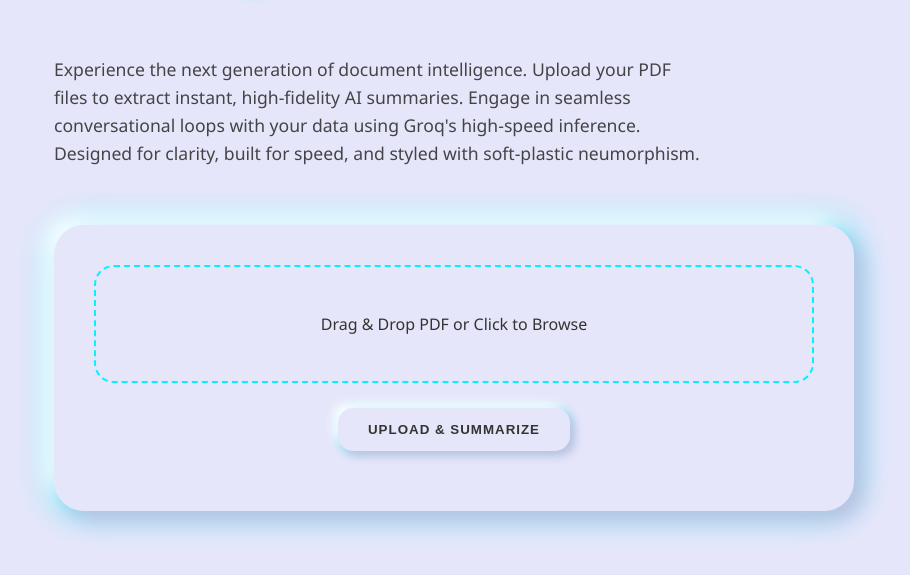
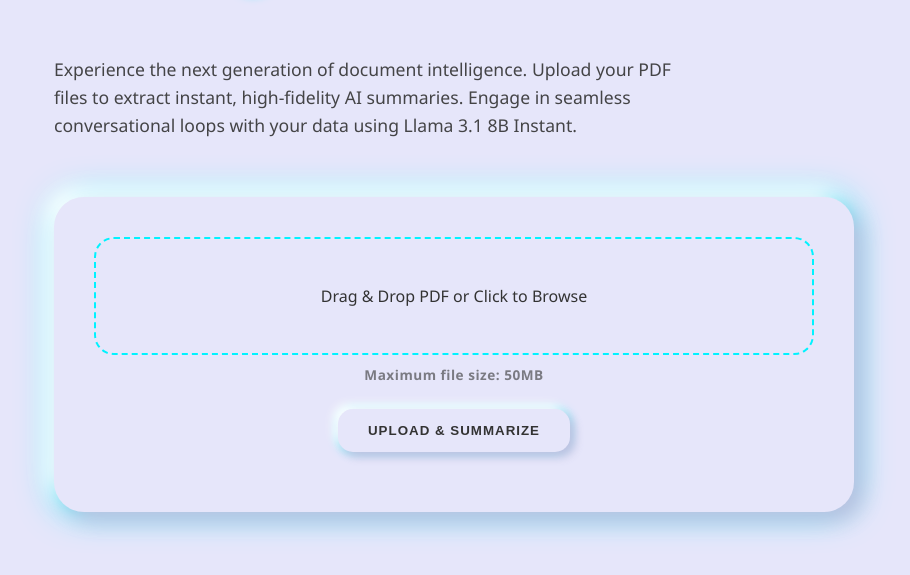
Before and after one commit to 123rebeccarose123-netizen/pdf-engine, a website: page public/index.html in a window 1280 px wide. Shown: the part 119-694 px from the top of the page, without its empty margins (186-1096 px from the left). Drawn offline with Linux system fonts and the light colour scheme.

Commit message:
Add file size limit and update app description
Added a file size limit label to the upload section and updated the app description.

```diff
--- a/public/index.html
+++ b/public/index.html
@@ -173,6 +173,16 @@
             box-shadow: inset 0 0 15px var(--neon-glow);
         }
 
+        .file-limit-label {
+            display: block;
+            margin-top: 10px;
+            font-size: 0.85rem;
+            opacity: 0.6;
+            font-weight: 600;
+            letter-spacing: 0.5px;
+            text-align: center;
+        }
+
         input[type="file"] {
             display: none;
         }
@@ -293,8 +303,7 @@
         <p class="app-description">
             Experience the next generation of document intelligence.
             Upload your PDF files to extract instant, high-fidelity AI summaries.
-            Engage in seamless conversational loops with your data using Groq's high-speed inference.
-            Designed for clarity, built for speed, and styled with soft-plastic neumorphism.
+            Engage in seamless conversational loops with your data using Llama 3.1 8B Instant.
         </p>
 
         <!-- Upload Section -->
@@ -304,6 +313,7 @@
                 <p id="file-label">Drag & Drop PDF or Click to Browse</p>
                 <input type="file" id="pdf-file" accept="application/pdf" onchange="handleFileSelect()">
             </div>
+            <span class="file-limit-label">Maximum file size: 50MB</span>
             <div style="margin-top: 25px; text-align: center;">
                 <button class="neu-btn" onclick="uploadPDF()">Upload & Summarize</button>
                 <div id="upload-status" class="status-text"></div>
```
